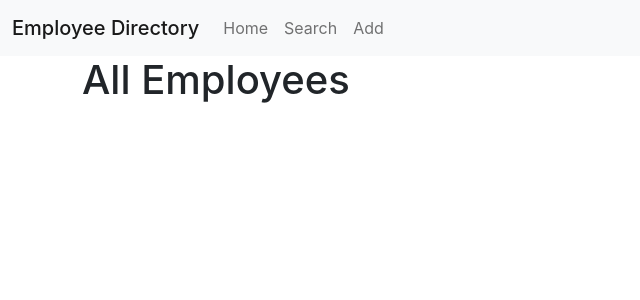
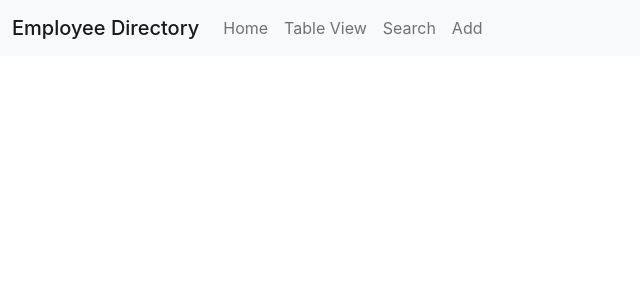
Before and after one commit to sayler3/Employee_Directory, a React (Create React App) app in the folder client/: page /table in a window 1280 px wide. Shown: the top 300 px of the page, without its empty margins (0-640 px from the left). Built offline with nearby package versions, Linux system fonts and the light colour scheme; no server answers.

Commit message:
setting up for tables page using ka-table

```diff
--- a/client/package.json
+++ b/client/package.json
@@ -7,7 +7,7 @@
     "@testing-library/react": "^11.2.5",
     "@testing-library/user-event": "^12.7.1",
     "axios": "^0.21.1",
-    "materialize-css": "^1.0.0",
+    "ka-table": "^6.7.1",
     "react": "^17.0.1",
     "react-dom": "^17.0.1",
     "react-router-dom": "^5.2.0",
--- a/client/src/App.js
+++ b/client/src/App.js
@@ -3,6 +3,7 @@ import NavBar from "./Components/NavBar";
 import Home from "./Pages/Home";
 import Search from "./Pages/Search";
 import Add from "./Pages/Add";
+import TableView from "./Pages/TableView";
 
 function App() {
 	return (
@@ -11,6 +12,7 @@ function App() {
 				<NavBar />
 				<Switch>
 					<Route path="/search" component={Search} />
+					<Route path="/table" component={TableView} />
 					<Route path="/add" component={Add} />
 					<Route path="/" component={Home} />
 				</Switch>
--- a/client/src/Components/NavBar.js
+++ b/client/src/Components/NavBar.js
@@ -25,6 +25,11 @@ const NavBar = () => {
 							</Link>
 						</li>
 						<li className="nav-item">
+							<Link className="nav-link" to="/table">
+								Table View
+							</Link>
+						</li>
+						<li className="nav-item">
 							<Link className="nav-link" to="/search">
 								Search
 							</Link>
--- /dev/null
+++ b/client/src/Pages/TableView.js
@@ -0,0 +1,8 @@
+import React, { useState, useEffect } from "react";
+import axios from "axios";
+
+const TableView = () => {
+	return <div></div>;
+};
+
+export default TableView;
```
Also changed, not shown: 1 other file (tests, documents, lock files or other folders).
